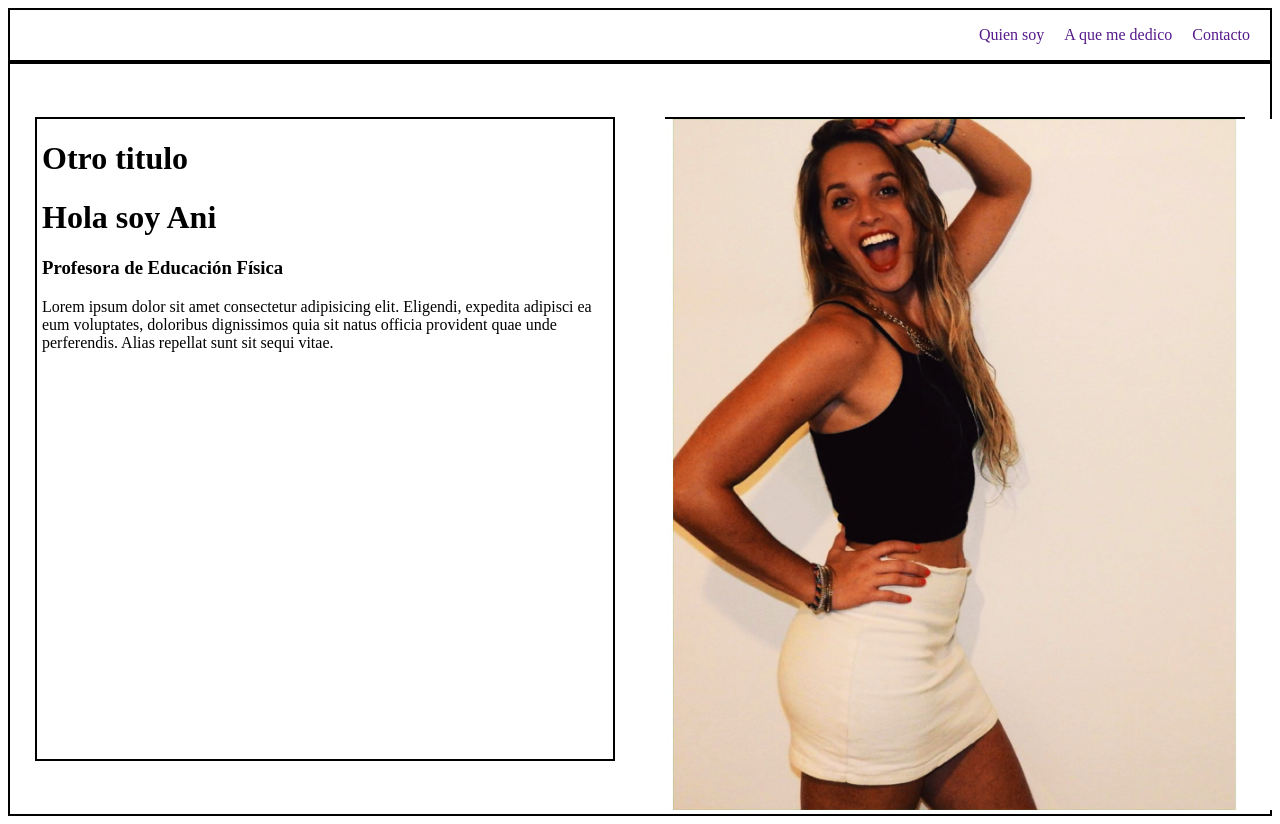
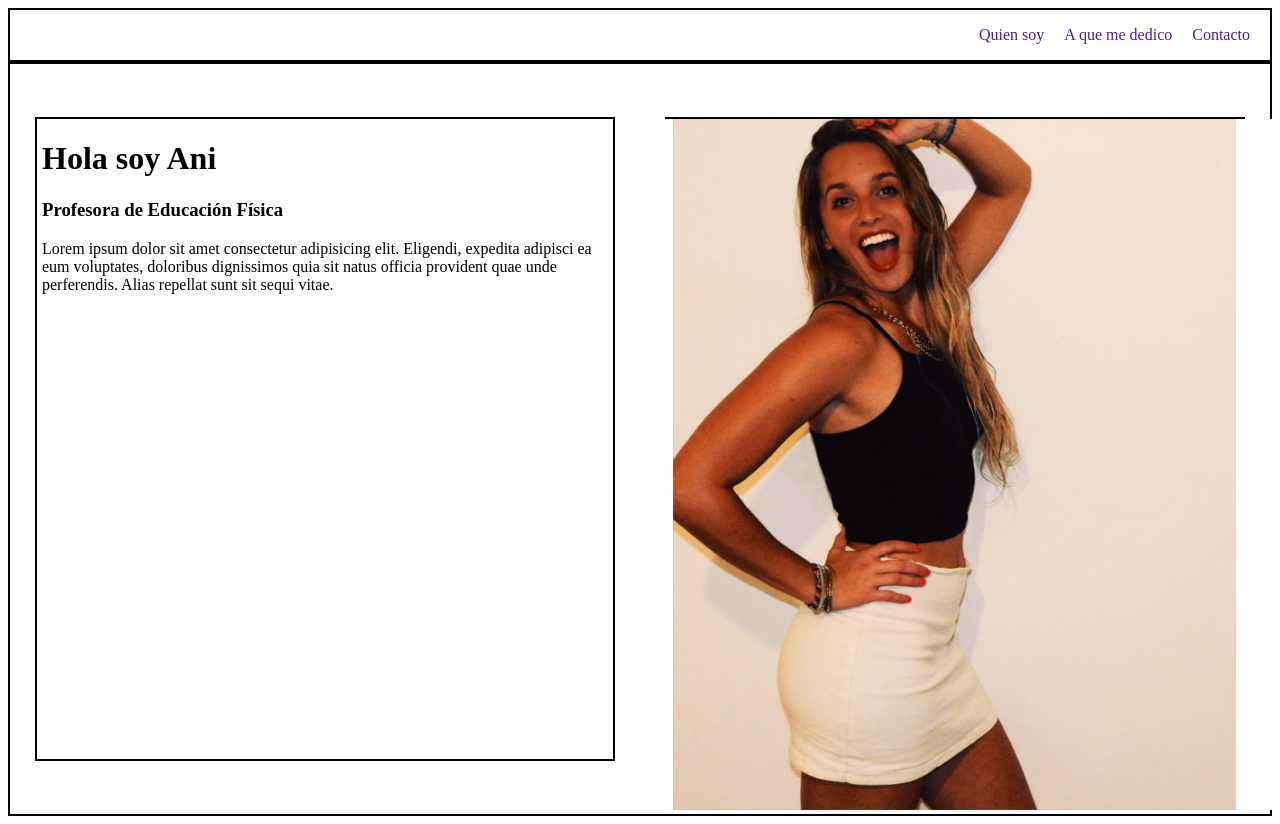
Before and after one commit to AnabelVodopivec/portfolio, a plain HTML site: page index.html in a window 1280 px wide. Shown: the top 824 px of the page. Drawn offline with Linux system fonts and the light colour scheme.

```diff
--- a/index.html
+++ b/index.html
@@ -24,7 +24,7 @@
     <main>
         <div class="contenedorMain">
             <div class="contenedorIzquierda">
-                <h1>Otro titulo</h1>
+
                 <h1>Hola soy Ani</h1>
                 <h3>Profesora de Educación Física</h3>
                 <p>Lorem ipsum dolor sit amet consectetur adipisicing elit. Eligendi, expedita adipisci ea eum voluptates, doloribus dignissimos quia sit natus officia provident quae unde perferendis. Alias repellat sunt sit sequi vitae.</p>
```
